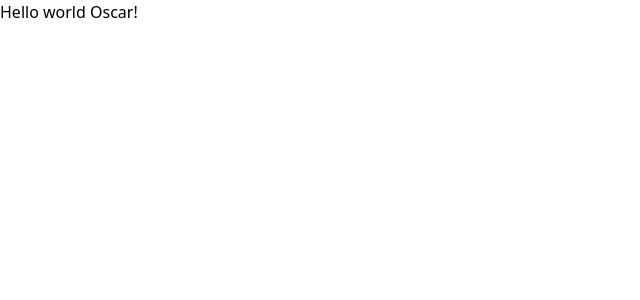
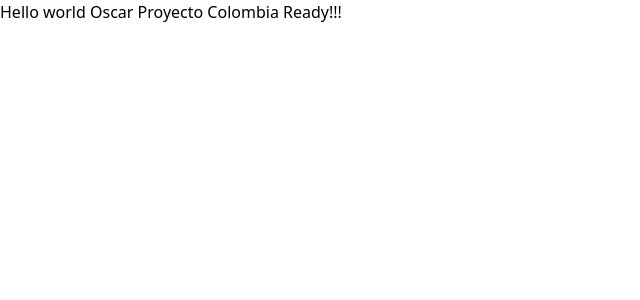
Before and after one commit to OskarHabeych/apiloopback_ProyectoColombia, a React (Vite) app in the folder FrontColombia/: page / in a window 1280 px wide. Shown: the top 300 px of the page, without its empty margins (0-640 px from the left). Built offline with nearby package versions, Linux system fonts and the light colour scheme.

Commit message:
Update app.tsx
test02

```diff
--- a/FrontColombia/src/app.tsx
+++ b/FrontColombia/src/app.tsx
@@ -4,7 +4,7 @@ import './css/tailwind.css';
 function App() {
   return (
     <h1 className="text-3xl font-bold underline">
-      Hello world Oscar!
+      Hello world Oscar Proyecto Colombia Ready!!!
     </h1>
   );
 }
```
